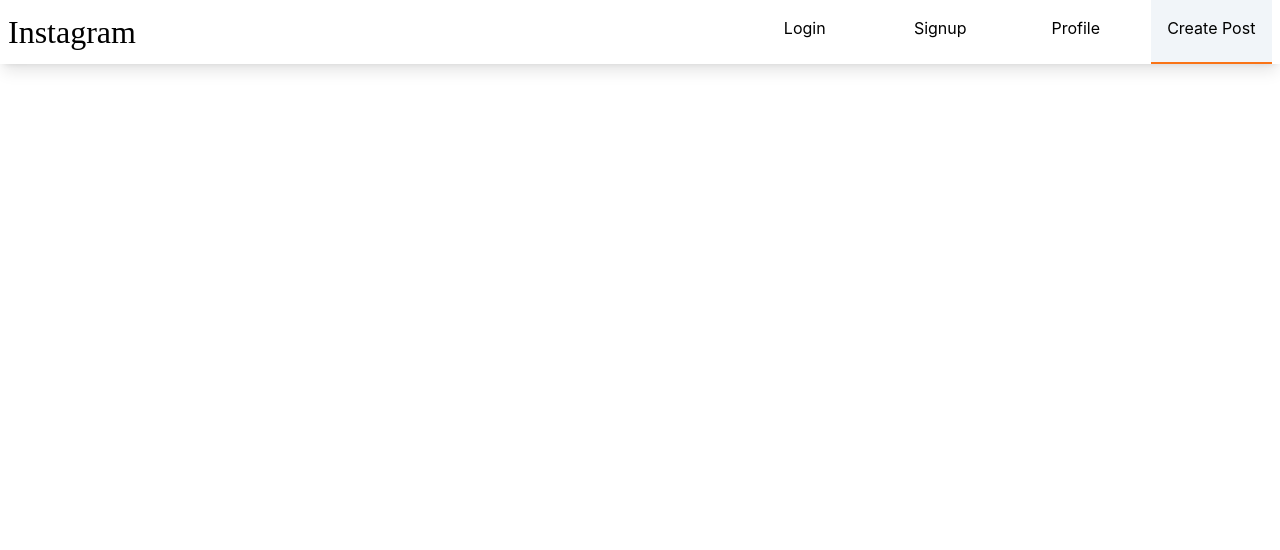
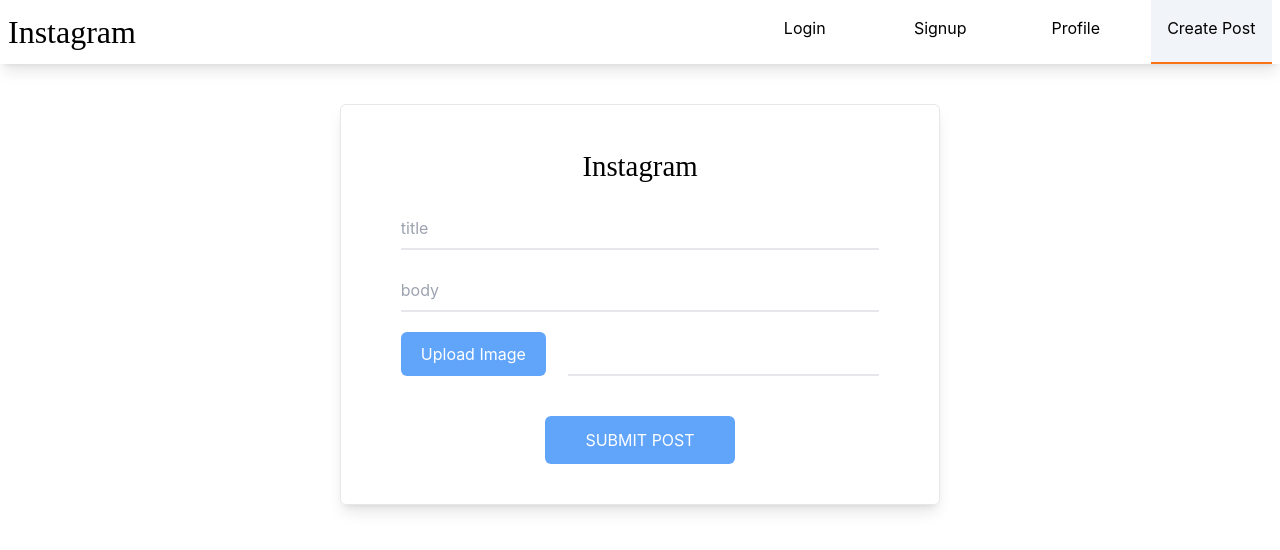
Before and after one commit to Habeebopeyemi/instagram_qwasar, a React (Create React App) app in the folder client/: page /CreatePost in a window 1280 px wide. Shown: the top 550 px of the page. Built offline with nearby package versions, Linux system fonts and the light colour scheme; a web font is replaced by a local one.

Commit message:
added the structure and presentation layer for createpost page

```diff
--- a/client/src/App.css
+++ b/client/src/App.css
@@ -40,3 +40,19 @@
     transform: rotate(360deg);
   }
 }
+/* Hide the original file input */
+.custom-file-input input[type="file"] {
+  display: none;
+}
+
+/* Style the custom button and label */
+.custom-file-input label {
+  color: white;
+  padding: 10px 20px;
+  cursor: pointer;
+}
+
+/* Remove the "for" attribute from the label when focusing the file input */
+.custom-file-input input[type="file"]:focus + label {
+  outline: 2px solid #4caf50;
+}
--- a/client/src/App.js
+++ b/client/src/App.js
@@ -1,6 +1,6 @@
 import "./App.css";
 import { BrowserRouter, Routes, Route } from "react-router-dom";
-import { Navbar, Profile, Home, Login, Signup } from "./components";
+import { Navbar, Profile, Home, Login, Signup, CreatePost } from "./components";
 
 function App() {
   return (
@@ -11,6 +11,7 @@
         <Route path="/profile" element={<Profile />} />
         <Route path="/Login" element={<Login />} />
         <Route path="/Signup" element={<Signup />} />
+        <Route path="/CreatePost" element={<CreatePost />} />
       </Routes>
     </BrowserRouter>
   );
--- /dev/null
+++ b/client/src/components/CreatePost/CreatePost.jsx
@@ -0,0 +1,48 @@
+import React from "react";
+
+const CreatePost = () => {
+  return (
+    <div className="w-[90%] max-w-[600px] mx-auto my-10 rounded-md shadow-lg border-[1px]">
+      <div className="w-full my-10">
+        <form className="w-full text-center">
+          <h4 className="logo text-[1.8rem] my-5">Instagram</h4>
+          <div className="w-full mb-5">
+            <input
+              type="text"
+              name="title"
+              placeholder="title"
+              className="w-[80%] py-2 mx-auto mb-5 border-b-2 focus:border-b-orange-500 focus:outline-0"
+            />
+            <input
+              type="text"
+              name="body"
+              placeholder="body"
+              className="w-[80%] py-2 mx-auto mb-3 border-b-2 focus:border-b-orange-500 focus:outline-0"
+            />
+            <div className="w-[80%] mx-auto mt-2 md:flex">
+              <div className="custom-file-input md:basis-[50%] mr-3 flex">
+                <label
+                  for="image"
+                  className="bg-blue-400 rounded-md hover:bg-blue-500"
+                >
+                  Upload Image
+                </label>
+                <input type="file" id="image" />
+              </div>
+              <input
+                type="text"
+                name="url"
+                className="w-full py-2 mx-auto border-b-2 focus:border-b-orange-500 focus:outline-0"
+              />
+            </div>
+          </div>
+          <button className="bg-blue-400 text-white px-10 py-3 mt-5 rounded-md hover:bg-blue-500">
+            SUBMIT POST
+          </button>
+        </form>
+      </div>
+    </div>
+  );
+};
+
+export default CreatePost;
--- a/client/src/components/index.js
+++ b/client/src/components/index.js
@@ -3,3 +3,4 @@
 export { default as Navbar } from "./Navbar/Navbar";
 export { default as Profile } from "./Profile/Profile";
 export { default as Signup } from "./Signup/Signup";
+export {default as CreatePost} from "./CreatePost/CreatePost"
```
